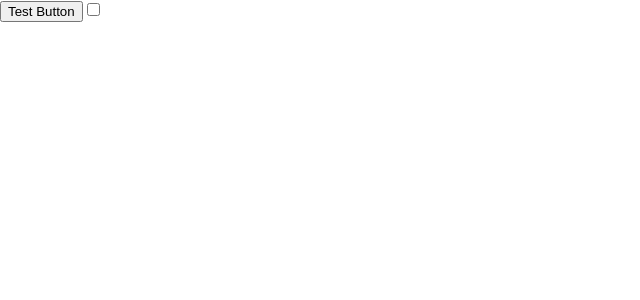
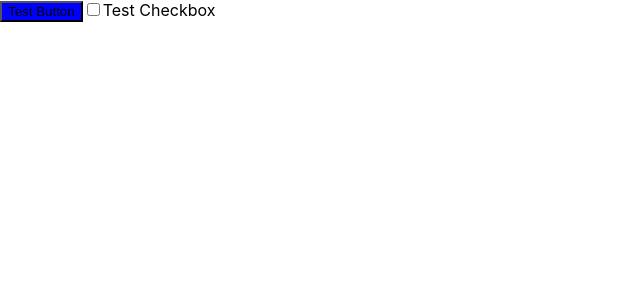
Before and after one commit to znehraks/react-tdd-cra, a React (Create React App) app: page / in a window 1280 px wide. Shown: the top 300 px of the page, without its empty margins (0-640 px from the left). Built offline with nearby package versions, Linux system fonts and the light colour scheme.

Commit message:
unit test

```diff
--- a/src/App.js
+++ b/src/App.js
@@ -1,12 +1,21 @@
 import "./App.css";
 import { useState } from "react";
 
+export function replaceCamelWithSpaces(colorName) {
+  return colorName.replace(/\B([A-Z])\B/g, " $1");
+}
 function App() {
   const [isChecked, setIsChecked] = useState(false);
   return (
     <div>
-      <button disabled={isChecked}>Test Button</button>
+      <button
+        style={{ backgroundColor: isChecked ? "gray" : "blue" }}
+        disabled={isChecked}
+      >
+        Test Button
+      </button>
       <input
+        id="checkbox"
         name="Test Checkbox"
         type="checkbox"
         checked={isChecked}
@@ -14,6 +23,7 @@ function App() {
           setIsChecked(e.target.checked);
         }}
       />
+      <label htmlFor="checkbox">Test Checkbox</label>
     </div>
   );
 }
```
Also changed, not shown: 1 other file (tests, documents, lock files or other folders).
